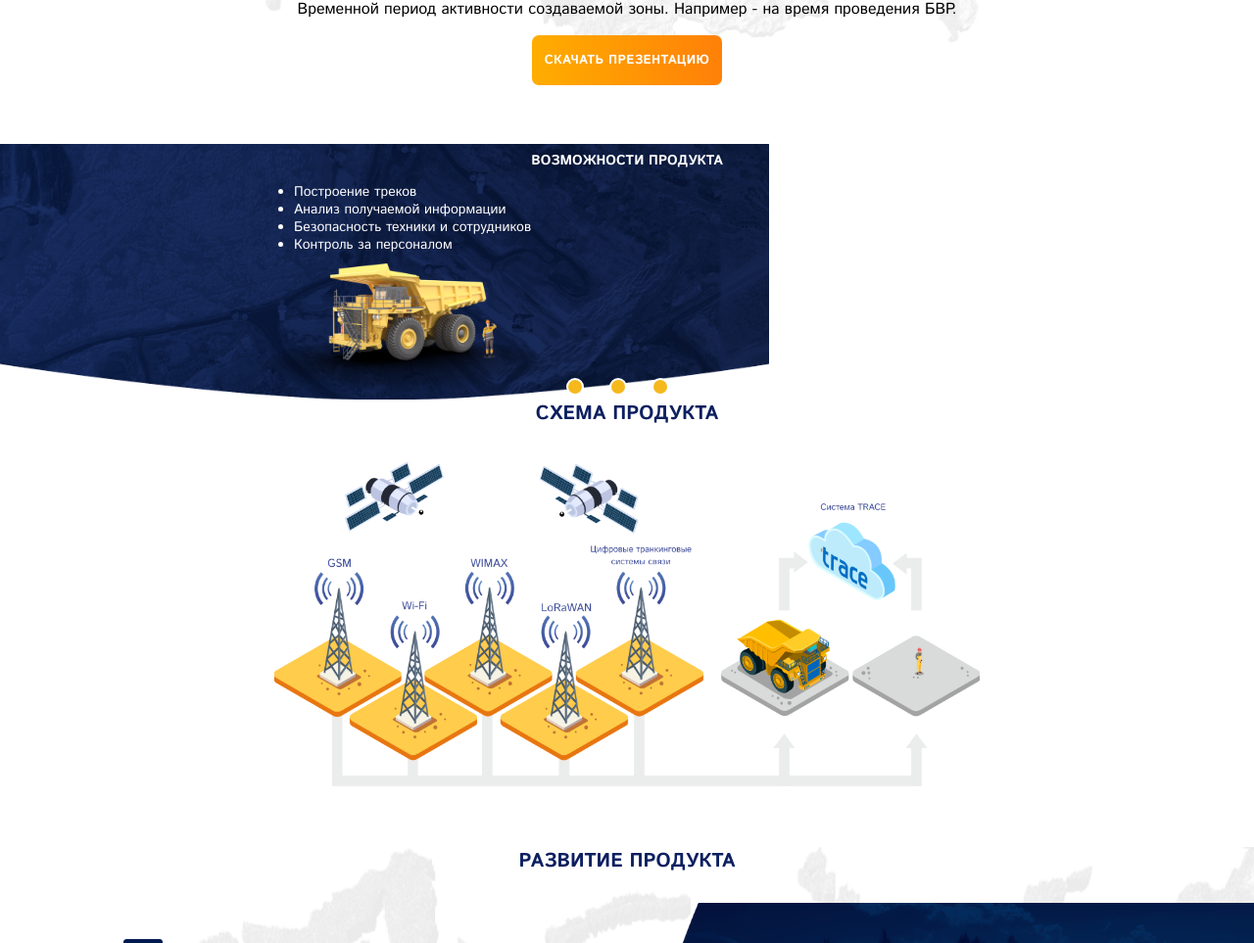
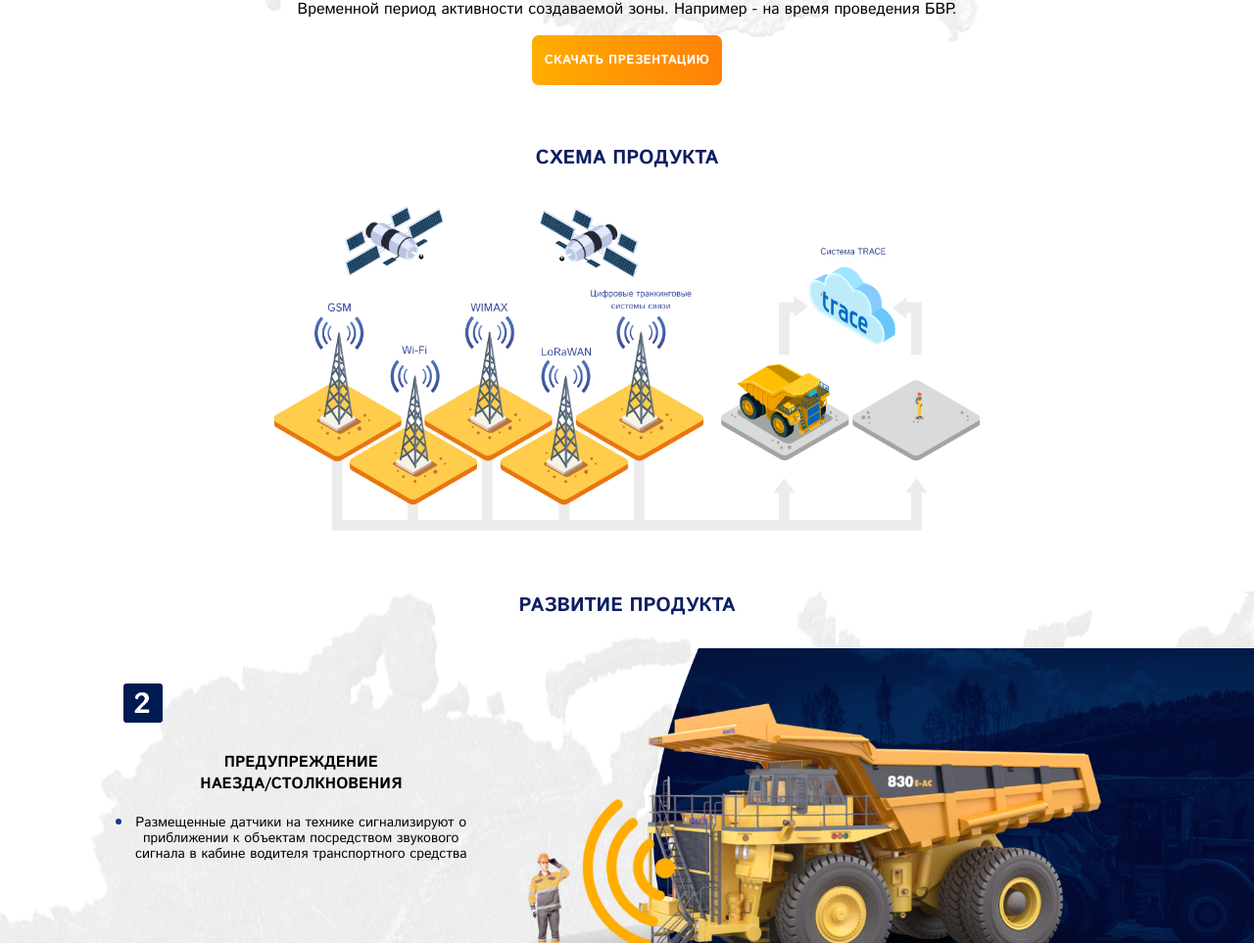
Before and after one commit to rebrum192000/Trace-web, a plain HTML site: page index.html in a window 1280 px wide. Shown: the part 689-1652 px from the top of the page at 98% size. Drawn offline with Linux system fonts and the light colour scheme.

Commit message:
Add files via upload

```diff
--- a/index.html
+++ b/index.html
@@ -92,7 +92,7 @@
 		<!-- ---------------------- -->
 
 
-		<section class="possibilities">
+		<!-- <section class="possibilities">
 			<div class="possibilities__nobg container">
 				<h2 class="possibilities__heading p0">ВОЗМОЖНОСТИ ПРОДУКТА</h2>
 				<ul class="possibilities__info p0">
@@ -106,7 +106,7 @@
 				<button class="possibilities__button2 button-truck"></button>
 				<button class="possibilities__button3 button-truck"></button>
 			</div>
-		</section>
+		</section> -->
 
 		<section class="scheme">
 			<p class="scheme-head p0">Схема продукта</p>
--- a/style.css
+++ b/style.css
@@ -631,16 +631,16 @@ button{
 
 
 
-.possibilities{
+/* .possibilities{
 	background: url('img/pos-bg.png') no-repeat;
-	background-size: contain;
+	background-size: 100% auto;
 }
 .possibilities__heading{
 	padding-bottom: 2%;
 	padding-top: 1%;
 	text-transform: uppercase;
-	font-size: 14px;
-	line-height: 18px;
+	font-size: 20px;
+	line-height: 29px;
 	text-align: center;
 	color: #fff;
 	font-family: 'Istok Web Bold';
@@ -657,9 +657,9 @@ button{
 }
 
 .possibilities__button1{
-/* 	position: absolute;
+ 	position: absolute;
 	top: -193px;
-	left: 130px; */
+	left: 130px;
 }
 .possibilities__image{
 	width: 300px;
@@ -673,7 +673,7 @@ button{
 	color: #fff;
 	margin-left: 20px;
 	margin-bottom: 10px;
-}
+} */
 
 
 
@@ -746,13 +746,14 @@ button{
 .development__info{
 	padding-left: 20px;
 	width: 260px;
-	padding-bottom: 40px;
+	padding-bottom: 65px;
 	position: relative;
+	text-align: center;
 }
 
 .development__num{
 	position: absolute;
-	top: -193px;
+	top: -230px;
 	left: 130px;
 	background-size: contain;
 	width: 40px;
@@ -764,11 +765,11 @@ button{
 	width: 300px;
 	height: auto;
 	right: 11px;
-	top: -144px;
+	top: -165px;
 }
 .development__heading{
 	text-align: center;
-	padding-bottom: 200px;
+	padding-bottom: 250px;
 	color: #0C1F60;
 	text-transform: uppercase;
 	font-size: 20px;
@@ -787,16 +788,6 @@ button{
 	font-size: 14px;
 	line-height: 16px;
 	position: relative;
-}
-.development__text::before{
-	position: absolute;
-	content: "";
-	width: 6px;
-	height: 6px;
-	left: -10px;
-	top: 4px;
-	background-color: #153A89;
-	border-radius: 50%;
 }
 .development__button {
 	position: relative;
@@ -829,7 +820,7 @@ button{
 	position: absolute;
 	left: 50%;
 	transform: translate(-50%, 0);
-	top: 152px;
+	top: 160px;
 }
 
 @media (min-width: 768px) {
```
